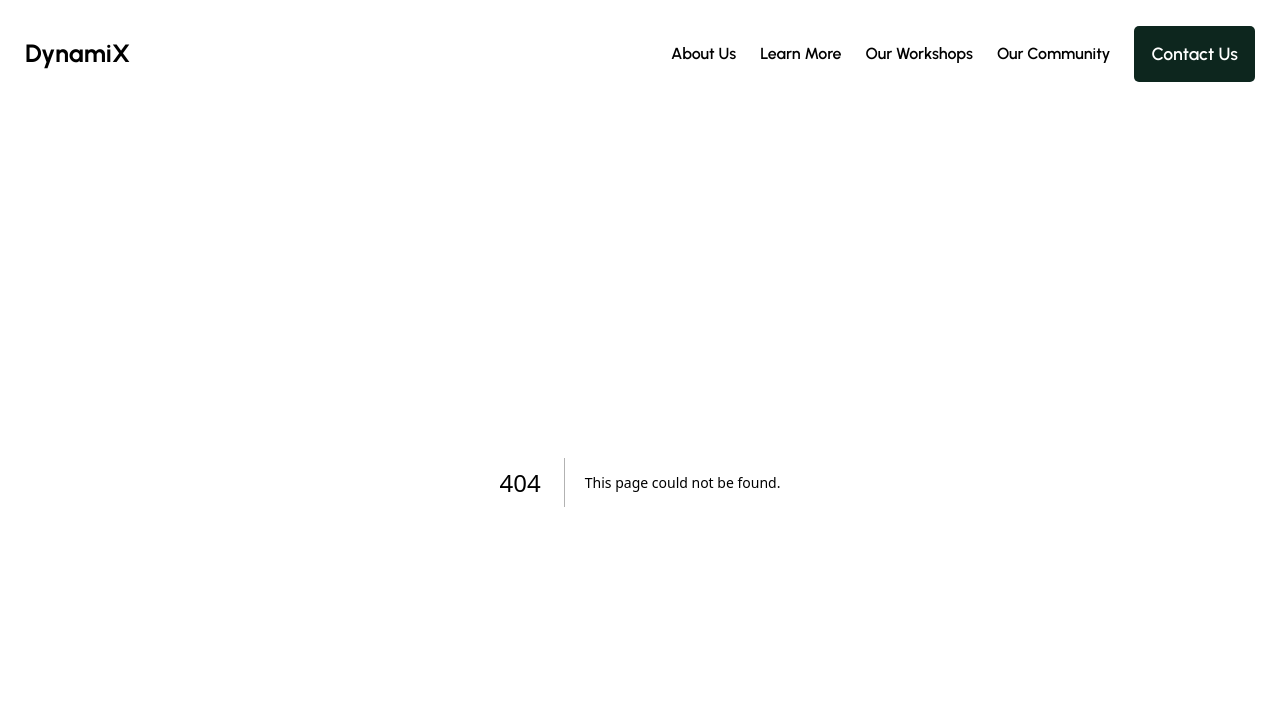
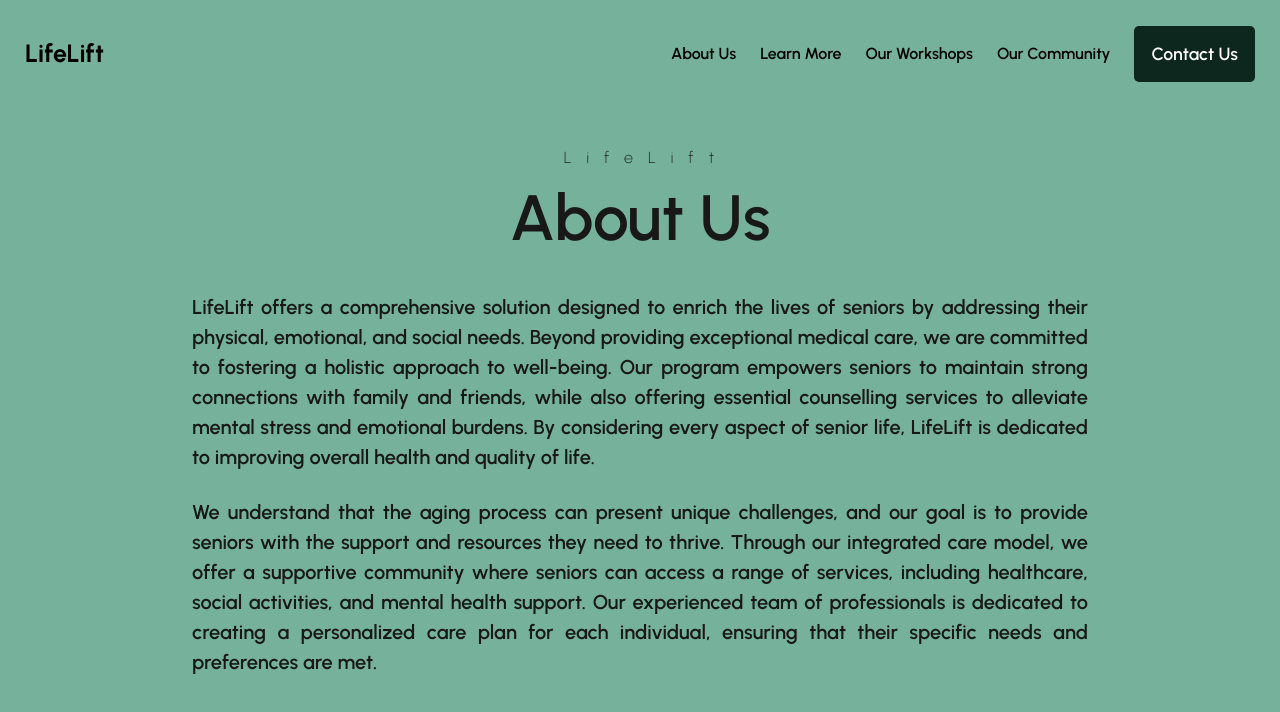
Before and after one commit to Tijil2111/Dynamix-InterSchool-DPS-RKP, a Next.js app: page /about in a window 1280 px wide. Before the commit this address had no page. Shown: the top 712 px of the page. Built offline with nearby package versions, Linux system fonts and the light colour scheme.

Commit message:
About Us Done

```diff
--- a/Components/Header/Header.jsx
+++ b/Components/Header/Header.jsx
@@ -15,7 +15,7 @@ export default function Header() {
             id={styles.title}
             className={`${styles.navLink} ${open ? styles.mobileTitle : ""}`}
           >
-            DynamiX
+            LifeLift
           </div>
         </Link>
         <List
--- /dev/null
+++ b/Modules/About/About.jsx
@@ -0,0 +1,32 @@
+import styles from "./About.module.css";
+
+export default function AboutModule() {
+  return (
+    <div className={styles.main}>
+      <div className={styles.headText}>
+        <p className={styles.company}>LifeLift</p>
+        <p className={styles.title}>About Us</p>
+      </div>
+      <div className={styles.text}>
+        LifeLift offers a comprehensive solution designed to enrich the lives of
+        seniors by addressing their physical, emotional, and social needs.
+        Beyond providing exceptional medical care, we are committed to fostering
+        a holistic approach to well-being. Our program empowers seniors to
+        maintain strong connections with family and friends, while also offering
+        essential counselling services to alleviate mental stress and emotional
+        burdens. By considering every aspect of senior life, LifeLift is
+        dedicated to improving overall health and quality of life.
+      </div>
+      <div className={styles.text}>
+        We understand that the aging process can present unique challenges, and
+        our goal is to provide seniors with the support and resources they need
+        to thrive. Through our integrated care model, we offer a supportive
+        community where seniors can access a range of services, including
+        healthcare, social activities, and mental health support. Our
+        experienced team of professionals is dedicated to creating a
+        personalized care plan for each individual, ensuring that their specific
+        needs and preferences are met.
+      </div>
+    </div>
+  );
+}
--- /dev/null
+++ b/Modules/About/About.module.css
@@ -0,0 +1,26 @@
+.main {
+  padding-top: 5%;
+
+  display: flex;
+  flex-direction: column;
+}
+.company {
+  letter-spacing: 15px;
+  font-weight: 200;
+  padding-left: 1%;
+  text-align: center;
+}
+
+.title {
+  font-weight: 600;
+  font-size: 64px;
+  text-align: center;
+}
+.text {
+  font-weight: 600;
+  font-size: 20px;
+  padding-left: 15%;
+  padding-right: 15%;
+  padding-top: 2%;
+  text-align: justify;
+}
--- a/Modules/Home/Home.jsx
+++ b/Modules/Home/Home.jsx
@@ -8,7 +8,7 @@ export default function HomeScreen() {
     <div>
       <div className={styles.main}>
         <div className={styles.textCont}>
-          <h1 className={styles.header}>DynamiX</h1>
+          <h1 className={styles.header}>LifeLift</h1>
           <p className={styles.subtitle}>Empowering Seniors, Enhancing Lives</p>
           <Link href={"/join"}>
             <button className={styles.btn}>Join Us Now !</button>
--- a/Modules/Join/Join.jsx
+++ b/Modules/Join/Join.jsx
@@ -3,7 +3,7 @@ export default function JoinModule() {
   return (
     <div className={styles.main}>
       <div className={styles.headText}>
-        <p className={styles.company}>DYNAMIX</p>
+        <p className={styles.company}>LifeLift</p>
         <p className={styles.title}>
           <span className={styles.span}>Join </span>Us
         </p>
--- a/package.json
+++ b/package.json
@@ -1,5 +1,5 @@
 {
-  "name": "dynamix",
+  "name": "LifeLift",
   "version": "0.1.0",
   "private": true,
   "scripts": {
--- /dev/null
+++ b/src/app/about/page.js
@@ -0,0 +1,5 @@
+import AboutModule from "../../../Modules/About/About";
+
+export default function About() {
+  return <AboutModule />;
+}
--- a/src/app/layout.js
+++ b/src/app/layout.js
@@ -5,7 +5,7 @@ import Header from "../../Components/Header/Header";
 const urbanist = Urbanist({ subsets: ["latin"] });
 
 export const metadata = {
-  title: "DynamiX",
+  title: "LifeLift",
   description: "Empowering Seniors, Enhancing Lives",
 };
 
```
Also changed, not shown: 1 other file (tests, documents, lock files or other folders).
